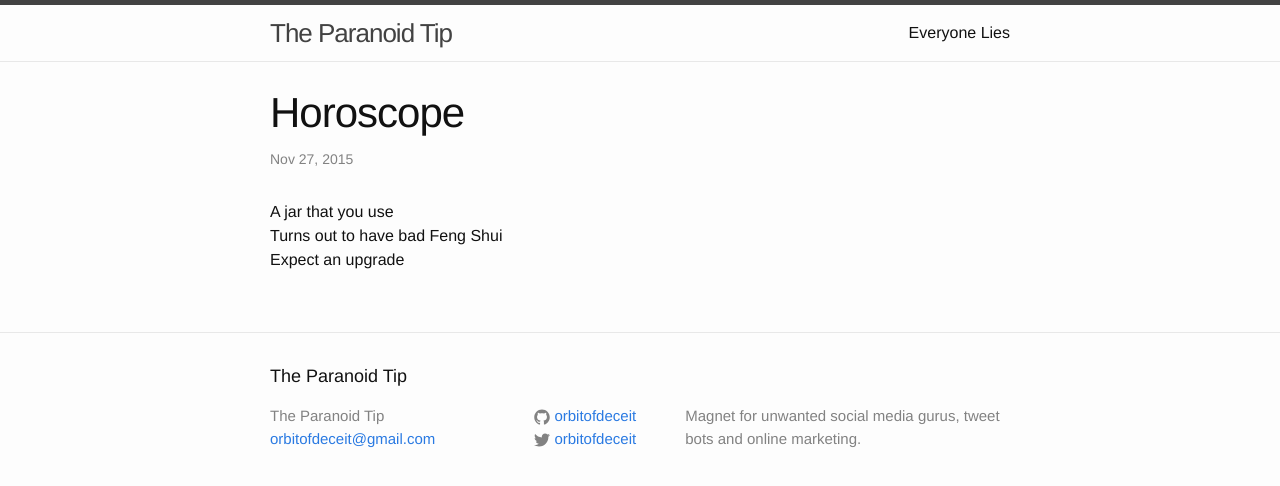
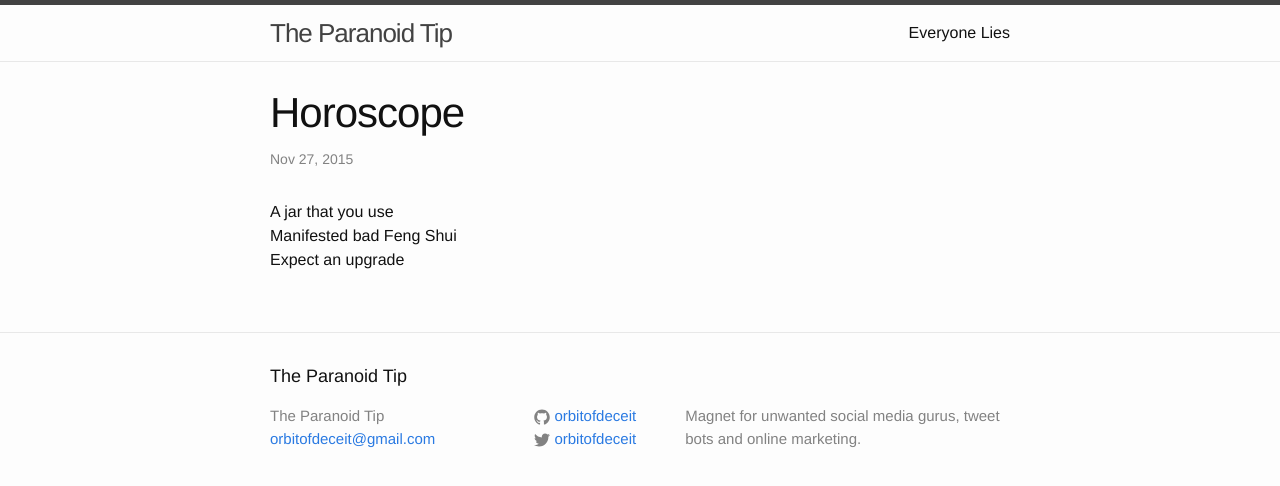
Before and after one commit to orbitofdeceit/orbitofdeceit.github.io, a Jekyll site: the page built from _posts/2015-11-27-uranus-in-the-ascendant.md, in a window 1280 px wide. Shown: the top 486 px of the page. Built offline with Jekyll 4.4.1, drawn with Linux system fonts in a browser that asks for light colours.

Commit message:
Created :_posts/2015-11-27-uranus-in-the-ascendant.md

```diff
--- a/_posts/2015-11-27-uranus-in-the-ascendant.md
+++ b/_posts/2015-11-27-uranus-in-the-ascendant.md
@@ -5,5 +5,5 @@ categories: haiku
 tags: haiku
 ---
 A jar that you use
-Turns out to have bad Feng Shui
+Manifested bad Feng Shui
 Expect an upgrade
```
